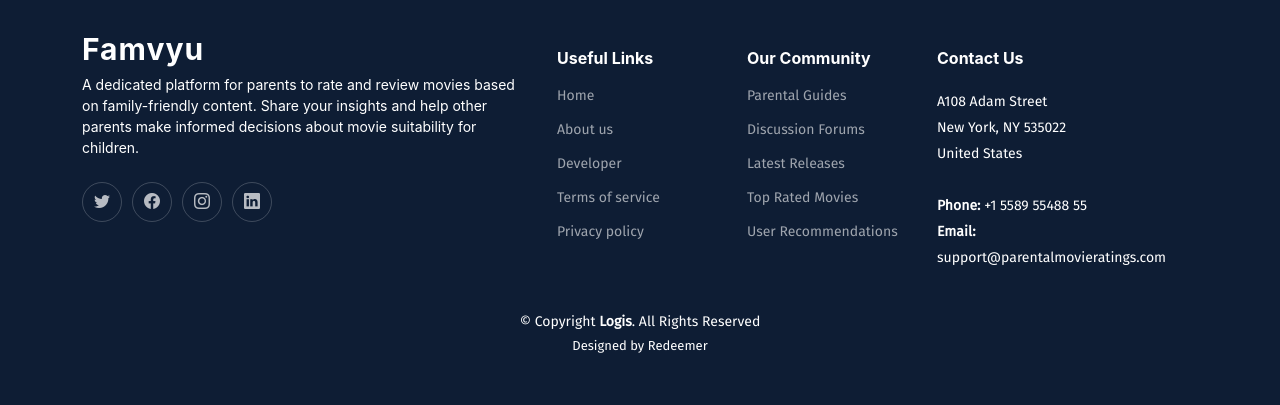
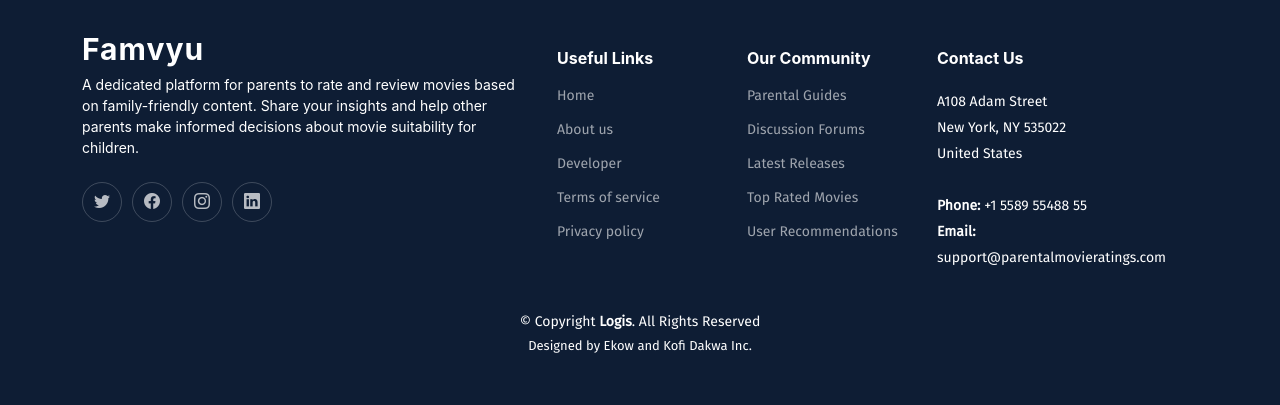
Before and after one commit to oMarquess/famvyux, a Django app: page /about/ in a window 1280 px wide. Shown: the part 759-1164 px from the top of the page. Run offline with Django 4.2, Linux system fonts and the light colour scheme; parts of the project's set-up code (start-up, migrations or seed data) failed here and were passed over; some libraries are stand-ins or nearby versions.

Commit message:
Name bug fix

```diff
--- a/templates/base.html
+++ b/templates/base.html
@@ -149,7 +149,7 @@
         <!-- You can delete the links only if you purchased the pro version. -->
         <!-- Licensing information: https://bootstrapmade.com/license/ -->
         <!-- Purchase the pro version with working PHP/AJAX contact form: https://bootstrapmade.com/logis-bootstrap-logistics-website-template/ -->
-        Designed by <a href="#">Redeemer</a>
+        Designed by <a href="#">Ekow and Kofi Dakwa Inc.</a>
       </div>
     </div>
 
```
